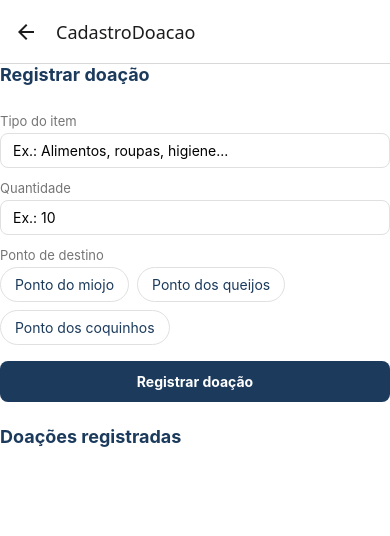
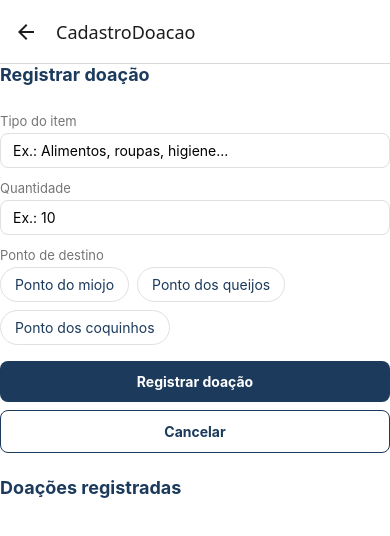
Before and after one commit to Vitimip/projeto-instituto-mao-amiga, a React Native app: screen /CadastroDoacao in a window 390 px wide. Shown: the top 536 px of the page. Built offline with nearby package versions, Linux system fonts and the light colour scheme.

Commit message:
refs #11

```diff
--- a/TelaCadastroDoacao.tsx
+++ b/TelaCadastroDoacao.tsx
@@ -12,7 +12,11 @@ import {
 import { NativeStackScreenProps } from '@react-navigation/native-stack';
 import { Ponto } from './TelaListaPontos';
 import { RootStackParamList } from './App';
-import {  listarDoacoes, salvarDoacao } from './doacoesStorage';
+import {
+    listarDoacoes,
+    salvarDoacao,
+    atualizarDoacao,
+} from './doacoesStorage';
 
 export type Doacao = {
     id: number;
@@ -26,7 +30,13 @@ type Props = NativeStackScreenProps<RootStackParamList, 'CadastroDoacao'> & {
     pontos: Ponto[];
 };
 
-export default function TelaCadastroDoacao({ pontos }: Props) {
+export default function TelaCadastroDoacao({
+                                               pontos,
+                                               route,
+                                               navigation,
+                                           }: Props) {
+    const doacaoEditando = route.params?.doacao;
+    const modoEdicao = !!doacaoEditando;
     const [tipoItem, setTipoItem] = useState('');
     const [quantidade, setQuantidade] = useState('');
     const [pontoDestinoId, setPontoDestinoId] = useState<string | null>(null);
@@ -35,17 +45,12 @@ export default function TelaCadastroDoacao({ pontos }: Props) {
     const [doacoes, setDoacoes] = useState<Doacao[]>([]);
 
     useEffect(() => {
-        async function carregarDoacoes() {
-            try {
-                const doacoesSalvas = await listarDoacoes();
-                setDoacoes(doacoesSalvas);
-            } catch (erro) {
-                console.log('Erro na tela ao carregar:', erro);
-            }
+        if (doacaoEditando) {
+            setTipoItem(doacaoEditando.tipoItem);
+            setQuantidade(doacaoEditando.quantidade.toString());
+            setPontoDestinoId(doacaoEditando.pontoDestinoId);
         }
-
-        carregarDoacoes();
-    }, []);
+    }, [doacaoEditando]);
 
     async function validar() {
         setSucesso(false);
@@ -69,16 +74,20 @@ export default function TelaCadastroDoacao({ pontos }: Props) {
         }
 
         const novaDoacao: Doacao = {
-            id: Date.now(),
+            id: doacaoEditando?.id ?? Date.now(),
             tipoItem: tipoItem.trim(),
             quantidade: Number(quantidade),
             pontoDestinoId: pontoDestinoId,
-            criadoEm: new Date().toISOString(),
+            criadoEm: doacaoEditando?.criadoEm ?? new Date().toISOString(),
         };
 
+        if (modoEdicao) {
+            await atualizarDoacao(novaDoacao);
+            navigation.goBack();
+            return;
+        }
+
         await salvarDoacao(novaDoacao);
-        const doacoesAtualizadas = await listarDoacoes();
-        setDoacoes(doacoesAtualizadas);
 
         setErro('');
         setSucesso(true);
@@ -97,7 +106,7 @@ export default function TelaCadastroDoacao({ pontos }: Props) {
     return (
         <SafeAreaView style={styles.container}>
             <Text style={styles.titulo}>
-                Registrar doação
+                {modoEdicao ? 'Editar doação' : 'Registrar doação'}
             </Text>
 
             <Text style={styles.rotulo}>
@@ -188,7 +197,15 @@ export default function TelaCadastroDoacao({ pontos }: Props) {
                 onPress={validar}
             >
                 <Text style={styles.botaoTexto}>
-                    Registrar doação
+                    {modoEdicao ? 'Salvar alterações' : 'Registrar doação'}
+                </Text>
+            </TouchableOpacity>
+            <TouchableOpacity
+                style={styles.botaoCancelar}
+                onPress={() => navigation.goBack()}
+            >
+                <Text style={styles.botaoCancelarTexto}>
+                    Cancelar
                 </Text>
             </TouchableOpacity>
 
@@ -319,4 +336,17 @@ const styles = StyleSheet.create({
         color: '#757575',
         marginTop: 4,
     },
+    botaoCancelar: {
+        borderWidth: 1,
+        borderColor: '#1B3A5C',
+        borderRadius: 8,
+        paddingVertical: 12,
+        alignItems: 'center',
+        marginTop: 8,
+    },
+
+    botaoCancelarTexto: {
+        color: '#1B3A5C',
+        fontWeight: 'bold',
+    },
 });
```
